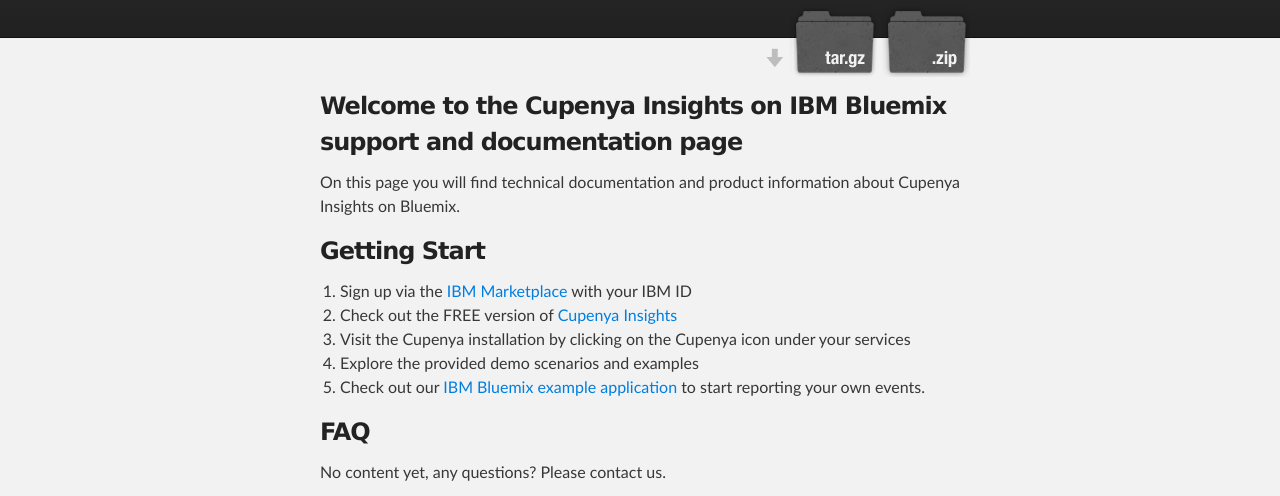
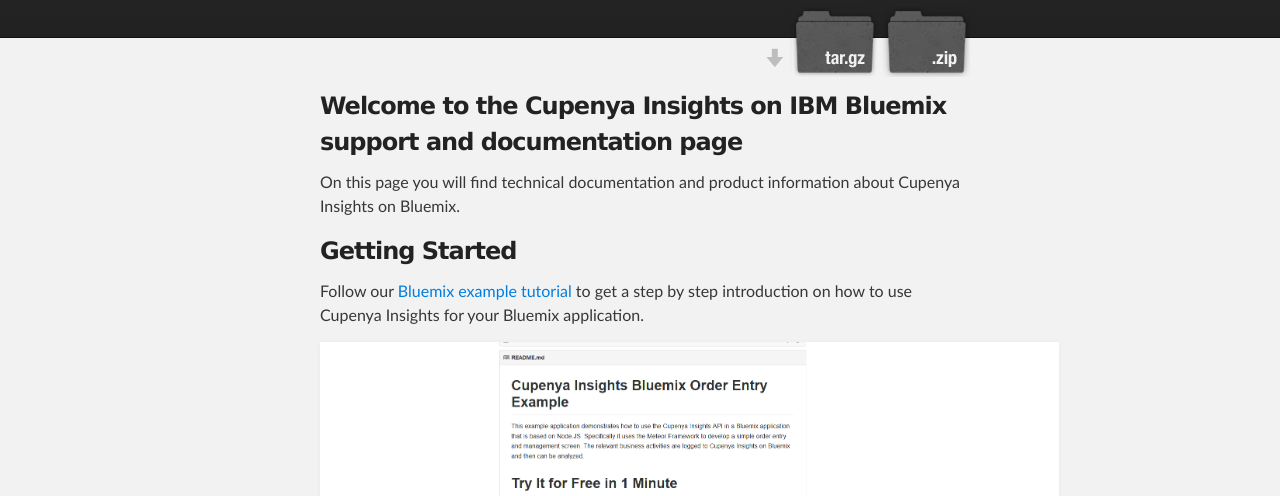
Before and after one commit to cupenya/ibm-bluemix-support, a plain HTML site: page index.html in a window 1280 px wide. Shown: the part 271-767 px from the top of the page. Drawn offline with Linux system fonts and the light colour scheme.

```diff
--- a/index.html
+++ b/index.html
@@ -37,16 +37,11 @@
 <p>On this page you will find technical documentation and product information about Cupenya Insights on Bluemix.</p>
 
 <h3>
-<a id="getting-start" class="anchor" href="#getting-start" aria-hidden="true"><span class="octicon octicon-link"></span></a>Getting Start</h3>
+<a id="getting-started" class="anchor" href="#getting-started" aria-hidden="true"><span class="octicon octicon-link"></span></a>Getting Started</h3>
 
-<ol>
-<li>Sign up via the <a href="https://marketplace.ibmcloud.com/apps/2799">IBM Marketplace</a> with your IBM ID</li>
-<li>Check out the FREE version of <a href="https://marketplace.ibmcloud.com/apps/2799">Cupenya Insights</a>
-</li>
-<li>Visit the Cupenya installation by clicking on the Cupenya icon under your services</li>
-<li>Explore the provided demo scenarios and examples</li>
-<li>Check out our <a href="https://github.com/cupenya/bluemix-order-entry">IBM Bluemix example application</a> to start reporting your own events.</li>
-</ol>
+<p>Follow our <a href="https://github.com/cupenya/bluemix-order-entry">Bluemix example tutorial</a> to get a step by step introduction on how to use Cupenya Insights for your Bluemix application.</p>
+
+<p><img src="images/cupenya_bluemix-order-entry_-_2015-03-26_10.32.16.png" alt=""></p>
 
 <h3>
 <a id="faq" class="anchor" href="#faq" aria-hidden="true"><span class="octicon octicon-link"></span></a>FAQ</h3>
@@ -66,7 +61,7 @@
     <div id="footer_wrap" class="outer">
       <footer class="inner">
         <p class="copyright">Cupenya Insights IBM Bluemix Support maintained by <a href="https://github.com/cupenya">cupenya</a></p>
-        <p>Published with <a href="http://pages.github.com">GitHub Pages</a></p>
+        <p>Published with <a href="https://pages.github.com">GitHub Pages</a></p>
       </footer>
     </div>
 
--- a/params.json
+++ b/params.json
@@ -1 +1 @@
-{"name":"Cupenya Insights IBM Bluemix Support","tagline":"Support and documentation home for Cupenya Insights in IBM Bluemix","body":"### Welcome to the Cupenya Insights on IBM Bluemix support and documentation page\r\n\r\nOn this page you will find technical documentation and product information about Cupenya Insights on Bluemix.\r\n\r\n### Getting Start\r\n\r\n1. Sign up via the [IBM Marketplace](https://marketplace.ibmcloud.com/apps/2799) with your IBM ID\r\n2. Check out the FREE version of [Cupenya Insights](https://marketplace.ibmcloud.com/apps/2799)\r\n3. Visit the Cupenya installation by clicking on the Cupenya icon under your services\r\n4. Explore the provided demo scenarios and examples\r\n5. Check out our [IBM Bluemix example application](https://github.com/cupenya/bluemix-order-entry) to start reporting your own events.\r\n\r\n### FAQ\r\n\r\nNo content yet, any questions? Please contact us.\r\n\r\n### Support\r\n\r\nFor the first three months our service will be free on Bluemix to gain experience for us on how it will be used. During this time support is provided round the clock and for free. Please contact us for any questions or if you want to get walked through a step-by-step proof of concept implementation.\r\n\r\nIf you have any questions please contact us at [support@cupenya.com](mailto:support@cupenya.com).","google":"","note":"Don't delete this file! It's used internally to help with page regeneration."}
+{"name":"Cupenya Insights IBM Bluemix Support","tagline":"Support and documentation home for Cupenya Insights in IBM Bluemix","body":"### Welcome to the Cupenya Insights on IBM Bluemix support and documentation page\r\n\r\nOn this page you will find technical documentation and product information about Cupenya Insights on Bluemix.\r\n\r\n### Getting Started\r\n\r\nFollow our [Bluemix example tutorial](https://github.com/cupenya/bluemix-order-entry) to get a step by step introduction on how to use Cupenya Insights for your Bluemix application.\r\n\r\n![](images/cupenya_bluemix-order-entry_-_2015-03-26_10.32.16.png)\r\n\r\n### FAQ\r\n\r\nNo content yet, any questions? Please contact us.\r\n\r\n### Support\r\n\r\nFor the first three months our service will be free on Bluemix to gain experience for us on how it will be used. During this time support is provided round the clock and for free. Please contact us for any questions or if you want to get walked through a step-by-step proof of concept implementation.\r\n\r\nIf you have any questions please contact us at [support@cupenya.com](mailto:support@cupenya.com).","google":"","note":"Don't delete this file! It's used internally to help with page regeneration."}
```
